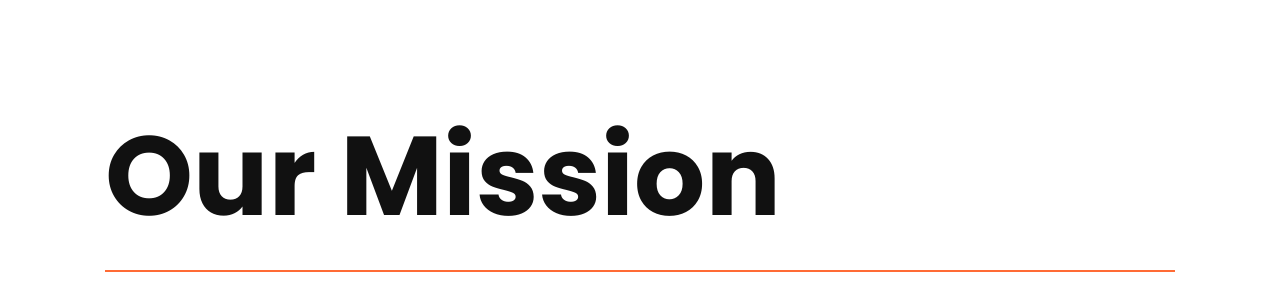
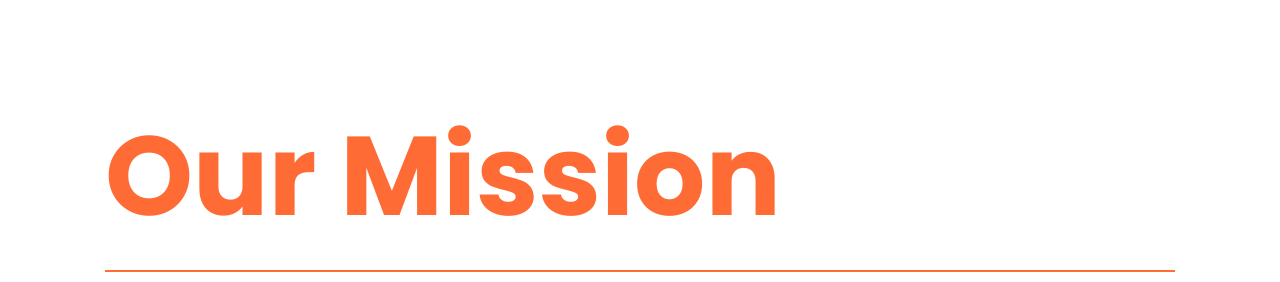
Before and after one commit to iamrgalisanao/finepoint, a React (Vite) app: page / in a window 1280 px wide. Shown: the part 880-1162 px from the top of the page. Built offline with nearby package versions, Linux system fonts and the light colour scheme.

Commit message:
UI Refinement: Active accordion headers are now orange in both themes

```diff
--- a/src/components/About.css
+++ b/src/components/About.css
@@ -43,7 +43,8 @@
 }
 
 .accordion-item.active .accordion-header h2 {
-    color: #111;
+    color: var(--primary);
+    /* Orange when opened */
 }
 
 .accordion-line {
@@ -169,6 +170,11 @@
     color: #1a1a1a;
 }
 
+/* Specific override to keep active state orange in light theme */
+.light-theme .accordion-item.active .accordion-header h2 {
+    color: var(--primary);
+}
+
 .light-theme .text-wrapper p {
     color: #444;
 }
```
